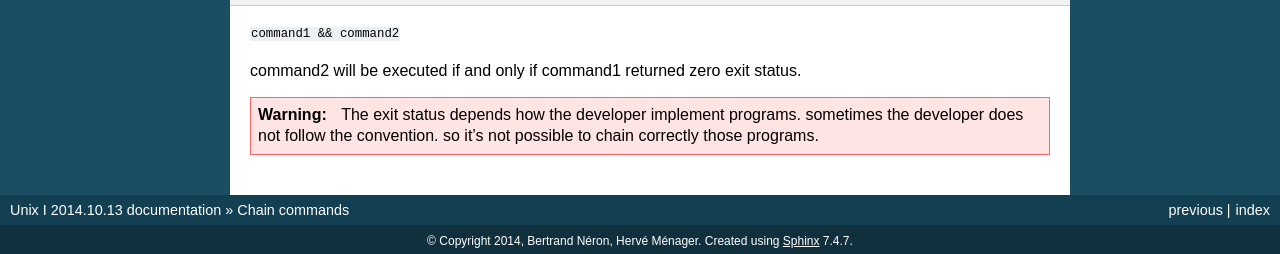
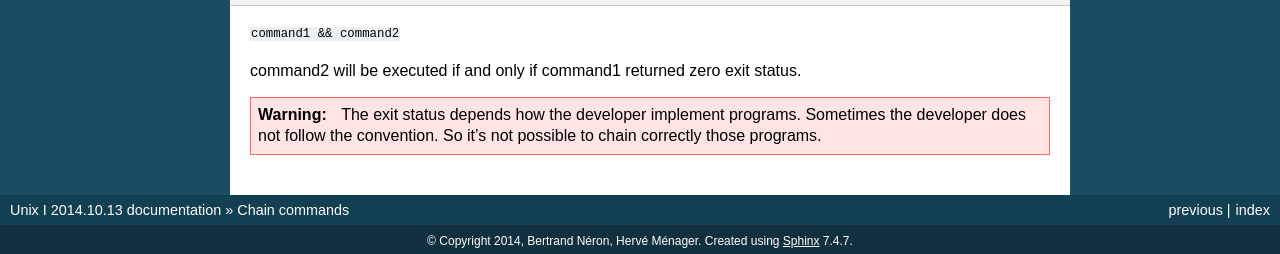
Before and after one commit to C3BI-pasteur-fr/unix-training, a Sphinx documentation site: the page built from unix-I/source/Chain_commands.rst, in a window 1280 px wide and 900 px high, scrolled down 2890 px. Shown: the part 643-897 px from the top of the window. Built offline with Sphinx 7.4.7, drawn with Linux system fonts in a browser that asks for light colours; formulas are drawn with MathJax 3.

Commit message:
fix some typos

```diff
--- a/unix-I/source/Chain_commands.rst
+++ b/unix-I/source/Chain_commands.rst
@@ -200,5 +200,5 @@ command2 will be executed if and only if command1 returned zero exit status.
 .. warning::
 
    The exit status depends how the developer implement programs.
-   sometimes the developer does not follow the convention.
-   so it's not possible to chain correctly those programs.
+   Sometimes the developer does not follow the convention.
+   So it's not possible to chain correctly those programs.
```
